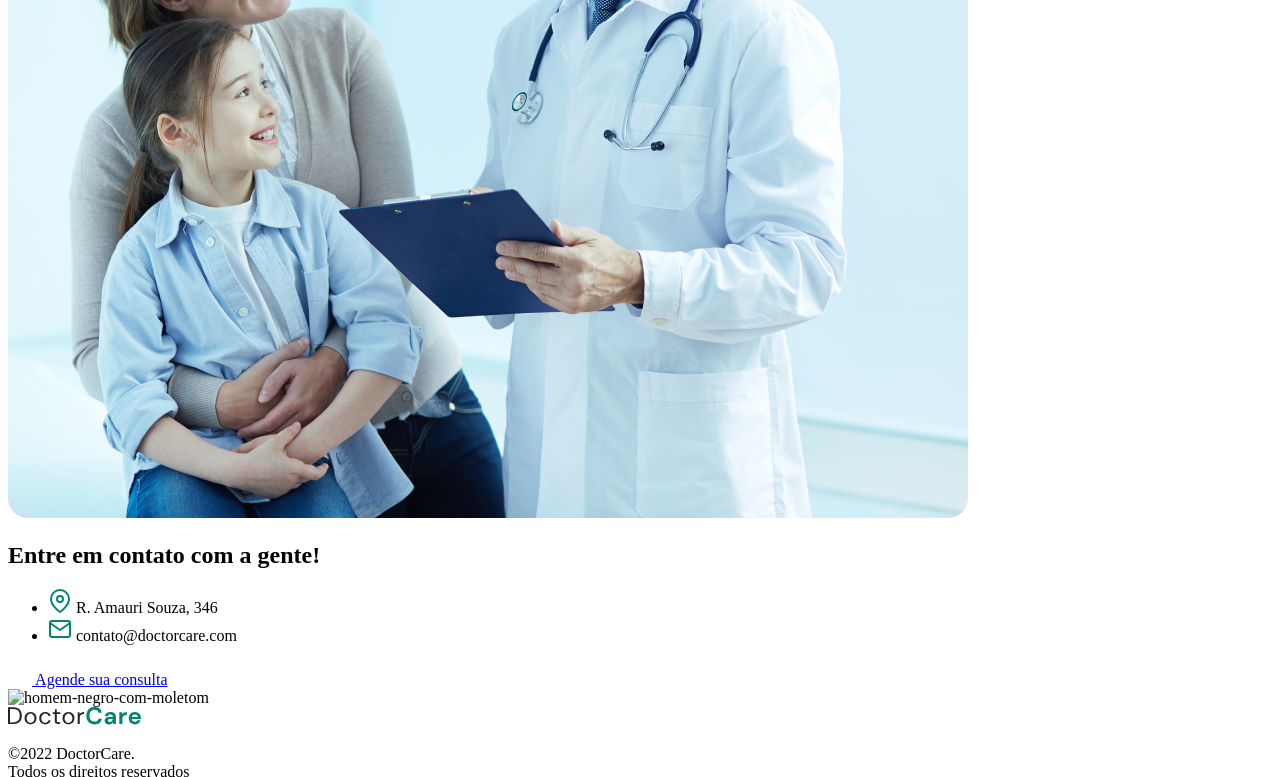
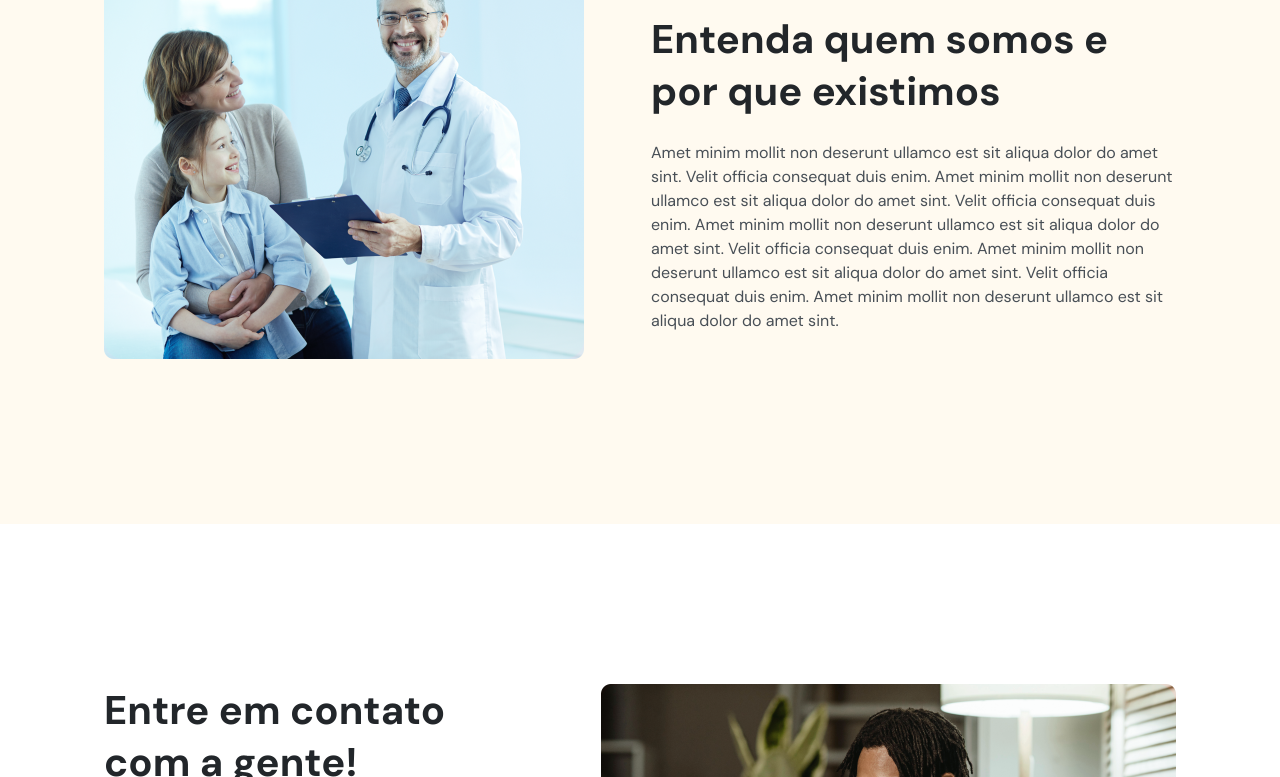
Before and after one commit to euerickap/doctorcare, a plain HTML site: page index.html in a window 1280 px wide. Shown: the part 2023-2800 px from the top of the page. Drawn offline with nearby package versions, Linux system fonts and the light colour scheme; the site is published under a folder, as on GitHub Pages, so addresses that start at the root find nothing.

Commit message:
ajustes de links relativos

```diff
--- a/index.html
+++ b/index.html
@@ -5,7 +5,7 @@
     <meta http-equiv="X-UA-Compatible" content="IE=edge" />
     <meta name="viewport" content="width=device-width, initial-scale=1.0" />
     <title>Document</title>
-    <link rel="stylesheet" href="/style.css" />
+    <link rel="stylesheet" href="./style.css" />
     <link rel="preconnect" href="https://fonts.googleapis.com" />
     <link rel="preconnect" href="https://fonts.gstatic.com" crossorigin />
     <link
@@ -261,7 +261,7 @@
 
         <div class="col-b">
           <img
-            src="/assets/Mulher negra usando vestido verde sorrindo.png"
+            src="./assets/Mulher negra usando vestido verde sorrindo.png"
             alt="Mulher negra usando vestido verde sorrindo"
           />
         </div>
@@ -472,7 +472,7 @@
 
         <div class="col-b">
           <img
-            src="assets/doutor-feliz-segurando-prancheta-com-pacientes.png"
+            src="./assets/doutor-feliz-segurando-prancheta-com-pacientes.png"
             alt="doutor-feliz-segurando-prancheta-com-pacientes"
           />
         </div>
@@ -562,7 +562,7 @@
       </div>
       <div class="col-b">
         <img
-          src="/assets/homem-negro-com-moletom.png"
+          src="./assets/homem-negro-com-moletom.png"
           alt="homem-negro-com-moletom"
           />
         </div>
@@ -749,6 +749,6 @@
 
     <!-- ScrollReaveal Lib -->
     <script src="https://unpkg.com/scrollreveal"></script>
-    <script src="main.js"></script>
+    <script src="./main.js"></script>
   </body>
 </html>
```
